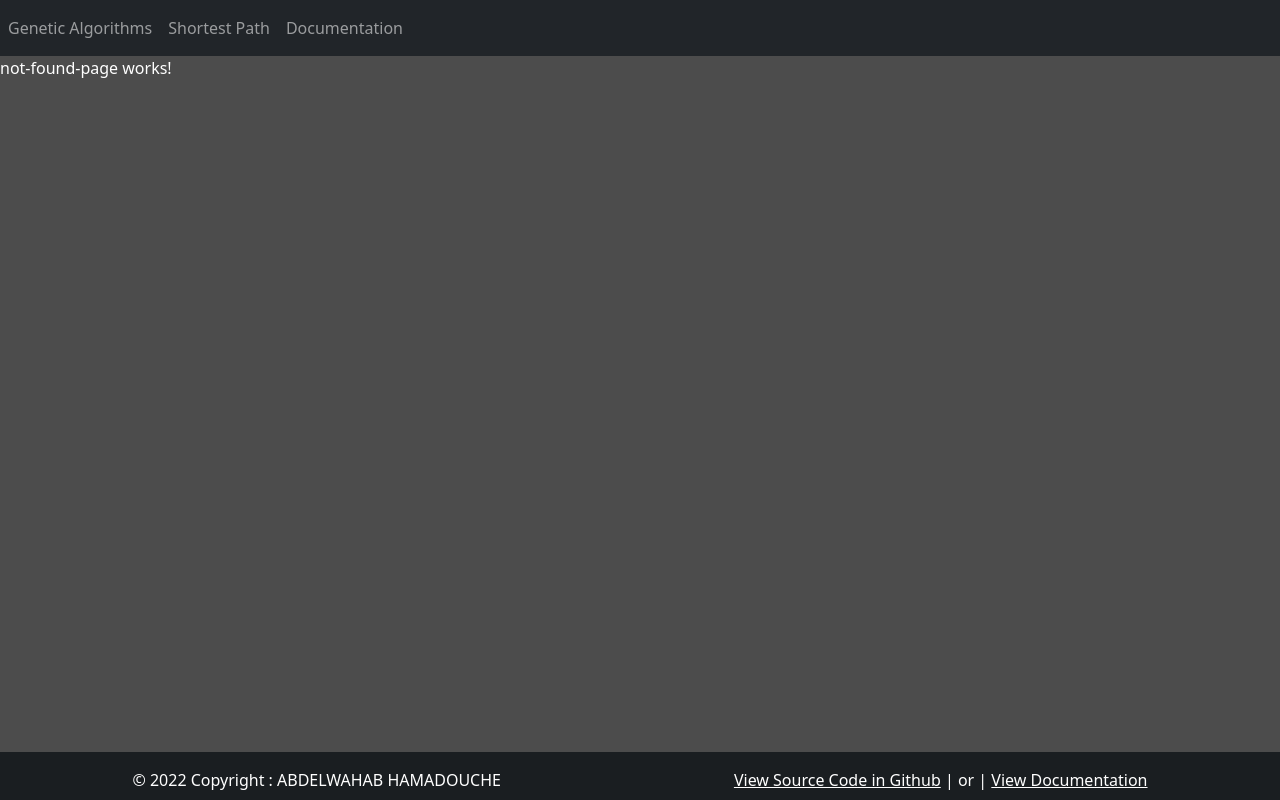
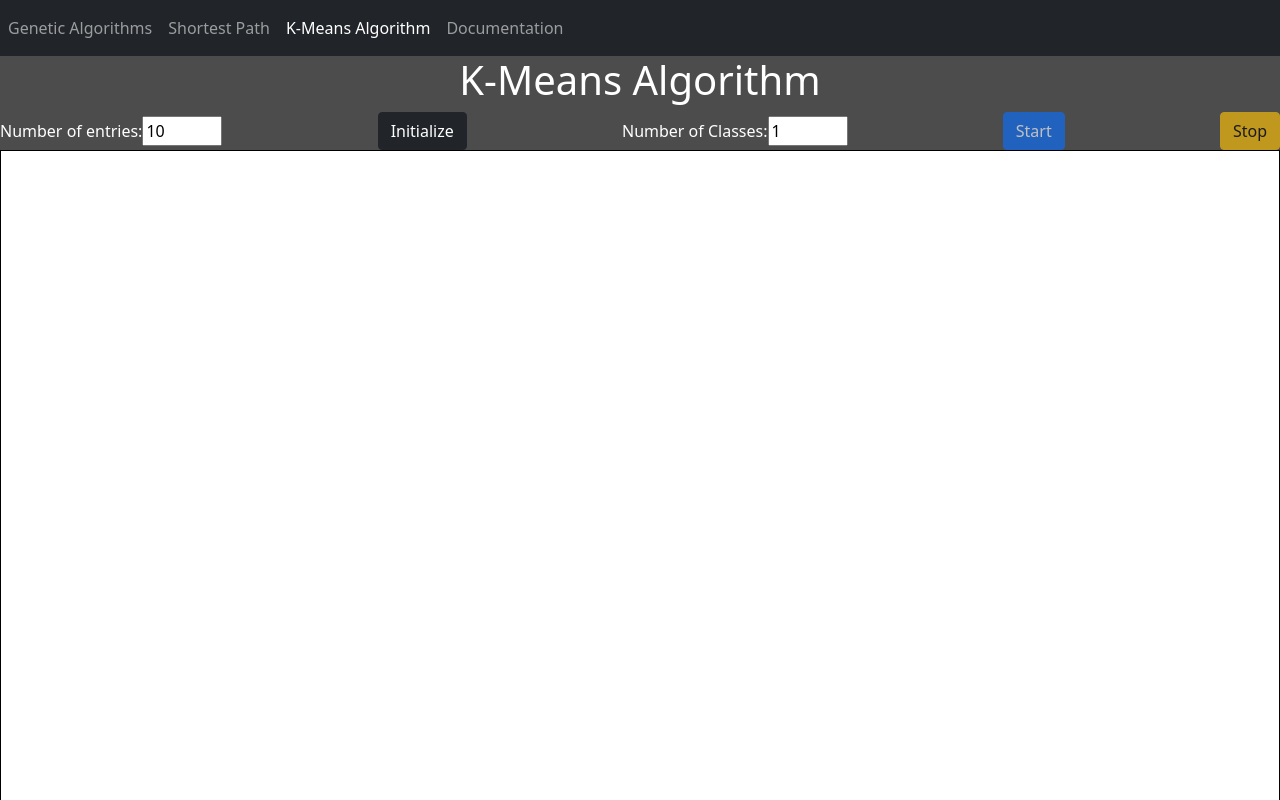
Before and after one commit to kinof28/algorithms-application, an Angular app: page /k-means in a window 1280 px wide. Shown: the top 800 px of the page. Built offline with nearby package versions, Linux system fonts and the light colour scheme.

Commit message:
WIP: K-Means Algorithm

```diff
--- a/src/app/app.module.ts
+++ b/src/app/app.module.ts
@@ -11,6 +11,7 @@ import { NotFoundPageComponent } from './components/not-found-page/not-found-pag
 import { DocumentationComponent } from './components/documentation/documentation.component';
 import { SideBarComponent } from './components/side-bar/side-bar.component';
 import {FormsModule} from "@angular/forms";
+import { KMeansComponent } from './components/k-means/k-means.component';
 
 @NgModule({
   declarations: [
@@ -21,7 +22,8 @@ import {FormsModule} from "@angular/forms";
     ShortestPathComponent,
     NotFoundPageComponent,
     DocumentationComponent,
-    SideBarComponent
+    SideBarComponent,
+    KMeansComponent
   ],
     imports: [
         BrowserModule,
--- a/src/app/components/header/header.component.html
+++ b/src/app/components/header/header.component.html
@@ -1,19 +1,46 @@
 <nav class="navbar navbar-expand-lg navbar-dark bg-dark">
-  <button class="navbar-toggler" type="button" data-toggle="collapse" data-target="#navbarNav" aria-controls="navbarNav"
-          aria-expanded="false" aria-label="Toggle navigation">
+  <button
+    class="navbar-toggler"
+    type="button"
+    data-toggle="collapse"
+    data-target="#navbarNav"
+    aria-controls="navbarNav"
+    aria-expanded="false"
+    aria-label="Toggle navigation"
+  >
     <span class="navbar-toggler-icon"></span>
   </button>
   <div class="collapse navbar-collapse" id="navbarNav">
     <ul class="navbar-nav">
       <li class="nav-item active">
-        <a class="nav-link" routerLinkActive="active" [routerLinkActiveOptions]="{exact:true}" routerLink="/">Genetic
-          Algorithms</a>
+        <a
+          class="nav-link"
+          routerLinkActive="active"
+          [routerLinkActiveOptions]="{ exact: true }"
+          routerLink="/"
+          >Genetic Algorithms</a
+        >
       </li>
       <li class="nav-item">
-        <a class="nav-link" routerLinkActive="active" routerLink="/shortest-path">Shortest Path</a>
+        <a
+          class="nav-link"
+          routerLinkActive="active"
+          routerLink="/shortest-path"
+          >Shortest Path</a
+        >
       </li>
       <li class="nav-item">
-        <a class="nav-link" routerLinkActive="active" routerLink="/documentation">Documentation</a>
+        <a class="nav-link" routerLinkActive="active" routerLink="/k-means"
+          >K-Means Algorithm</a
+        >
+      </li>
+      <li class="nav-item">
+        <a
+          class="nav-link"
+          routerLinkActive="active"
+          routerLink="/documentation"
+          >Documentation</a
+        >
       </li>
     </ul>
   </div>
--- /dev/null
+++ b/src/app/components/k-means/k-means.component.css
@@ -0,0 +1,22 @@
+canvas {
+  border: 1px solid black;
+  width: 100%;
+}
+
+.wrapper {
+  display: flex;
+  flex-direction: column;
+}
+.hidden {
+  display: none;
+}
+input {
+  width: 5rem;
+}
+
+.action-area {
+  display: flex;
+  justify-content: space-between;
+  align-items: center;
+  flex-wrap: wrap;
+}
--- /dev/null
+++ b/src/app/components/k-means/k-means.component.html
@@ -0,0 +1,43 @@
+<h4 class="text-center">K-Means Algorithm</h4>
+<div class="wrapper">
+  <div class="action-area">
+    <div>
+      <label for="numberOfEntries">Number of entries: </label>
+      <input
+        id="numberOfEntries"
+        type="number"
+        [(ngModel)]="numberOfEntries"
+        min="1"
+      />
+    </div>
+    <button class="btn btn-dark" [disabled]="started" (click)="initialize()">
+      Initialize
+    </button>
+    <div>
+      <label for="NumberOfClasses">Number of Classes: </label>
+      <input
+        [(ngModel)]="NumberOfClasses"
+        id="NumberOfClasses"
+        type="number"
+        min="1"
+      />
+    </div>
+    <!-- <div>
+      <label for="mutationRate">Mutation Rate :</label>
+      <input [(ngModel)]="mutationRate" id="mutationRate" type="number" max="1" step="0.001">
+    </div> -->
+    <button
+      class="btn btn-primary"
+      [disabled]="started || !initialized"
+      (click)="start()"
+    >
+      Start
+    </button>
+    <button class="btn btn-warning" [disabled]="!started" (click)="stop()">
+      Stop
+    </button>
+  </div>
+  <canvas height="300" width="300" #canvas></canvas>
+  <!-- <p class="text-center">Generation number : {{generationNumber}}</p>
+  <p class="text-center">best length : {{bestLength}}</p> -->
+</div>
--- /dev/null
+++ b/src/app/components/k-means/k-means.component.ts
@@ -0,0 +1,53 @@
+import { Component, ElementRef, OnInit, ViewChild } from '@angular/core';
+
+@Component({
+  selector: 'app-k-means',
+  templateUrl: './k-means.component.html',
+  styleUrls: ['./k-means.component.css'],
+})
+export class KMeansComponent implements OnInit {
+  numberOfEntries: number = 10;
+  NumberOfClasses: number = 1;
+  started: boolean = false;
+  initialized: boolean = false;
+  @ViewChild('canvas', { static: false }) canvasRef!: ElementRef;
+  canvas!: HTMLCanvasElement;
+  context!: CanvasRenderingContext2D;
+
+  constructor() {}
+
+  ngOnInit(): void {}
+
+  ngAfterViewInit(): void {
+    this.canvas = this.canvasRef.nativeElement;
+    //TODO:Need to fix a bug in canvas dimensions
+    this.canvas.height =
+      document.body.clientHeight - 0.2 * document.body.clientHeight;
+    this.canvas.width =
+      document.body.clientWidth - 0.25 * document.body.clientWidth;
+    this.context = <CanvasRenderingContext2D>this.canvas.getContext('2d');
+    this.context.fillStyle = '#FFFFFF';
+    this.context.fillRect(0, 0, this.canvas.width, this.canvas.height);
+    this.context.fillStyle = '#1A1A40';
+  }
+  initialize() {
+    this.initialized = true;
+    // this.generationNumber = 0;
+    // this.bestEver = null;
+    // this.sumOfFitness = 0;
+    // this.index = 0;
+    // this.bestLength = Number.MAX_VALUE;
+    // this.population = this.service.initializeGeneration(
+    //   this.populationSize,
+    //   this.numberOfCities
+    // );
+    // this.cities = this.service.initializeCities(
+    //   this.numberOfCities,
+    //   this.canvas.width,
+    //   this.canvas.height
+    // );
+    // this.drawCities();
+  }
+  start(): void {}
+  stop(): void {}
+}
```
Also changed, not shown: src/app/app-routing.module.ts (+27 -20 lines), src/app/services/k-means.service.ts (added, +8 -0 lines).
